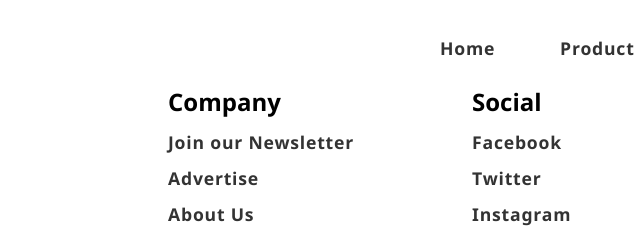
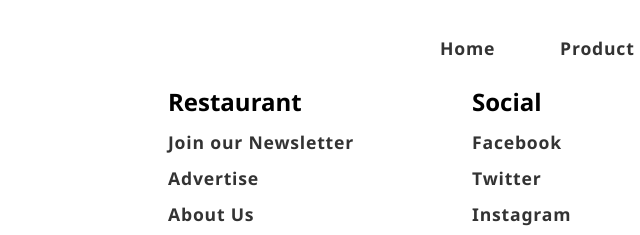
Before and after one commit to Mujeeb4582/PakTZ_Restaurant, a website built with webpack: page src/index.html in a window 1280 px wide. Shown: the top 235 px of the page, 200-840 px from the left. Built offline with nearby package versions, Linux system fonts and the light colour scheme.

Commit message:
Change the name

```diff
--- a/src/index.html
+++ b/src/index.html
@@ -40,7 +40,7 @@
           <a href="#"><img src="./img/PAKtZ.png" alt="Restaurant logo" /></a>
         </div>
         <div class="company">
-          <h2 class="footer-subheading">Company</h2>
+          <h2 class="footer-subheading">Restaurant</h2>
           <nav class="footer-nav">
             <a href="#">Join our Newsletter</a>
             <a href="#">Advertise</a>
```
